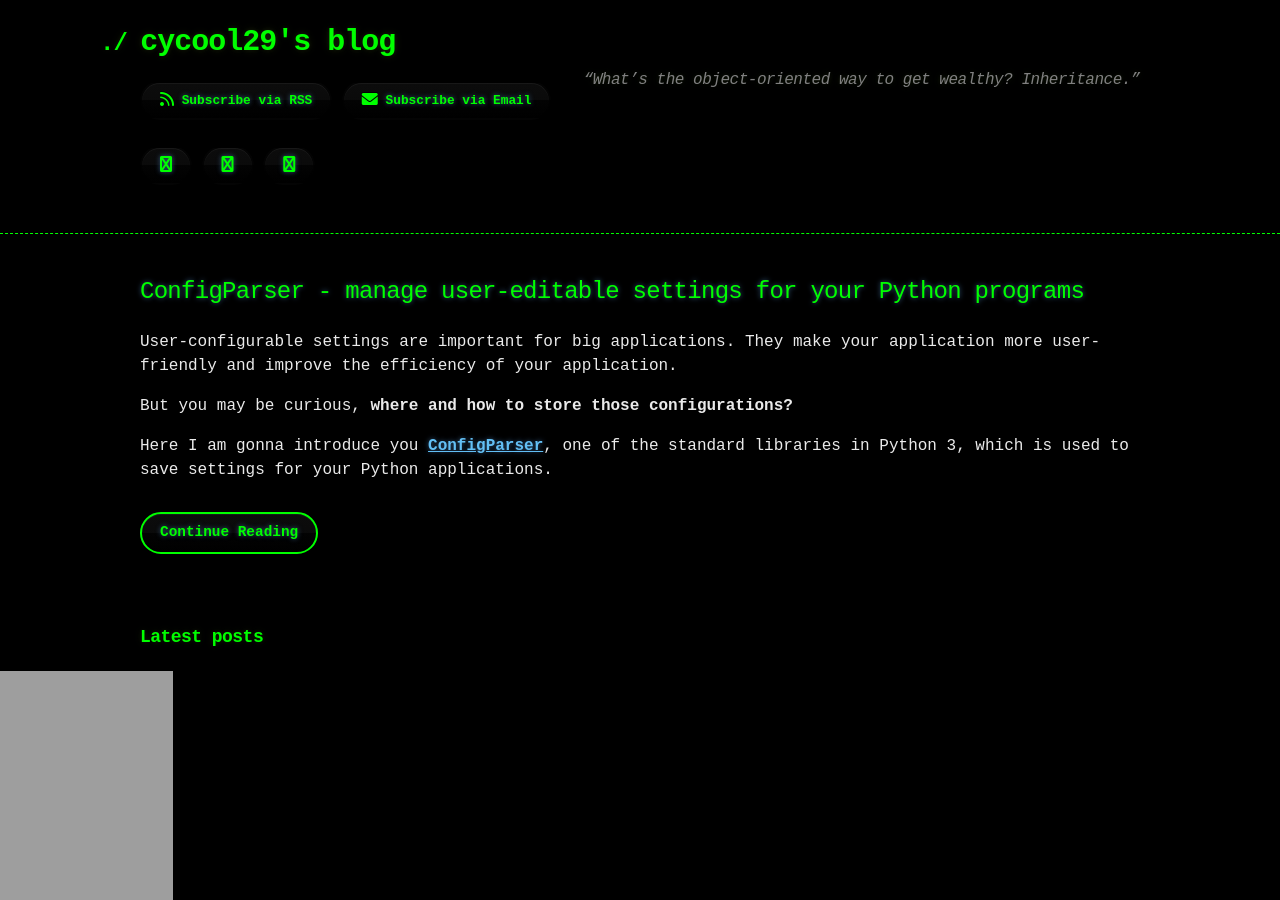
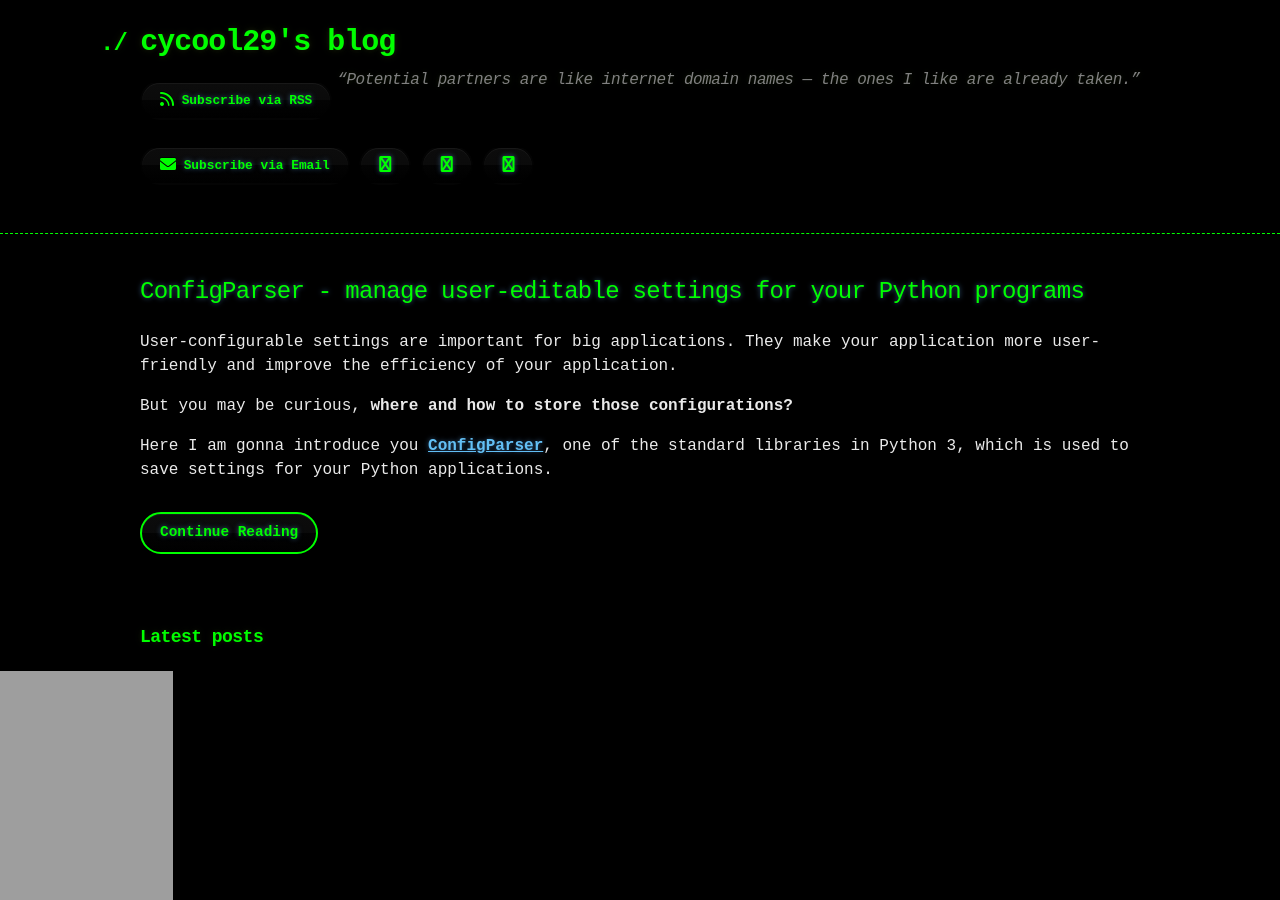
Before and after one commit to cycool29/cycool29.github.io, a Jekyll site: the page built from index.md, in a window 1280 px wide and 900 px high. Built offline with Jekyll 4.4.1, drawn with Linux system fonts in a browser that asks for light colours; a style sheet for code colours, icons or effects is not loaded.

Commit message:
Update quotes

```diff
--- a/_config.yml
+++ b/_config.yml
@@ -1,5 +1,5 @@
 title: cycool29's blog
-description: "“What’s the object-oriented way to get wealthy? Inheritance.” "
+description: "“Potential partners are like internet domain names — the ones I like are already taken.” "
 bio: A high school student. Intermediate in Python, Git, Bash. Learning JavaScript. He/Him. "
 author: cycool29
 url: https://cycool29.github.io
```
